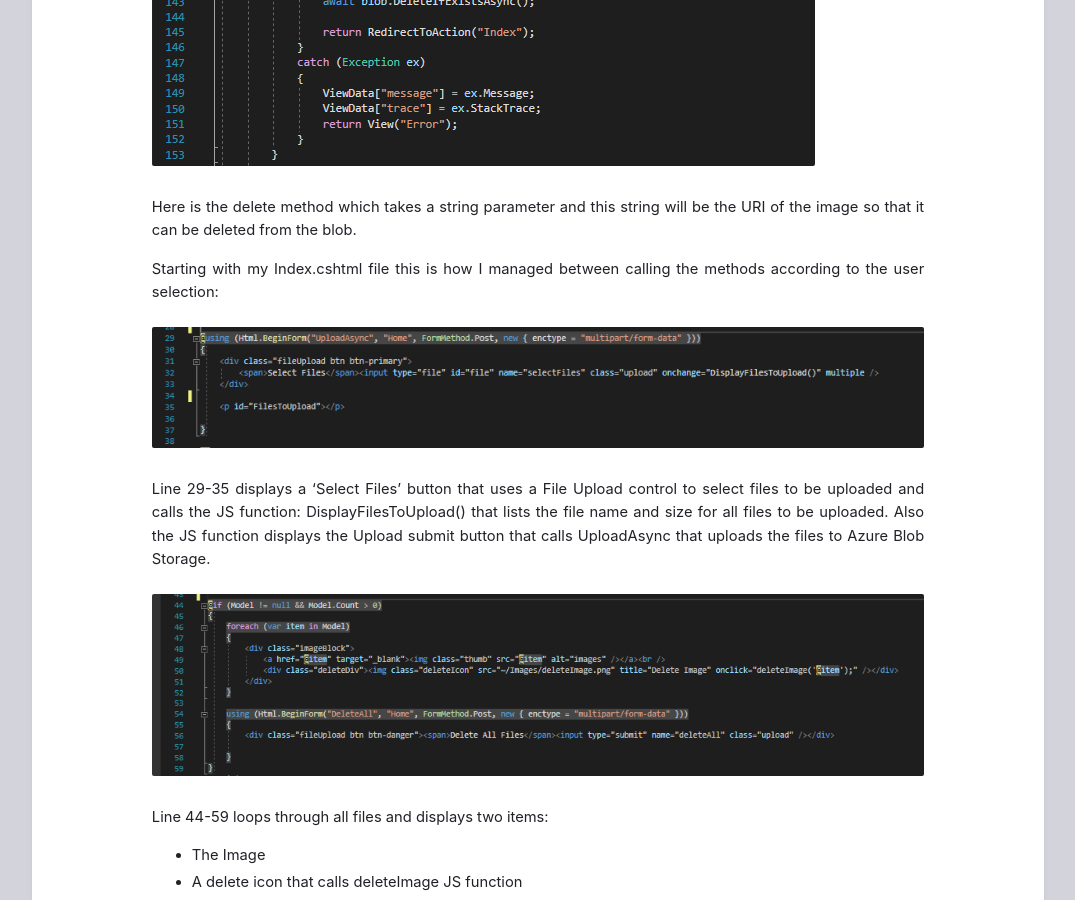
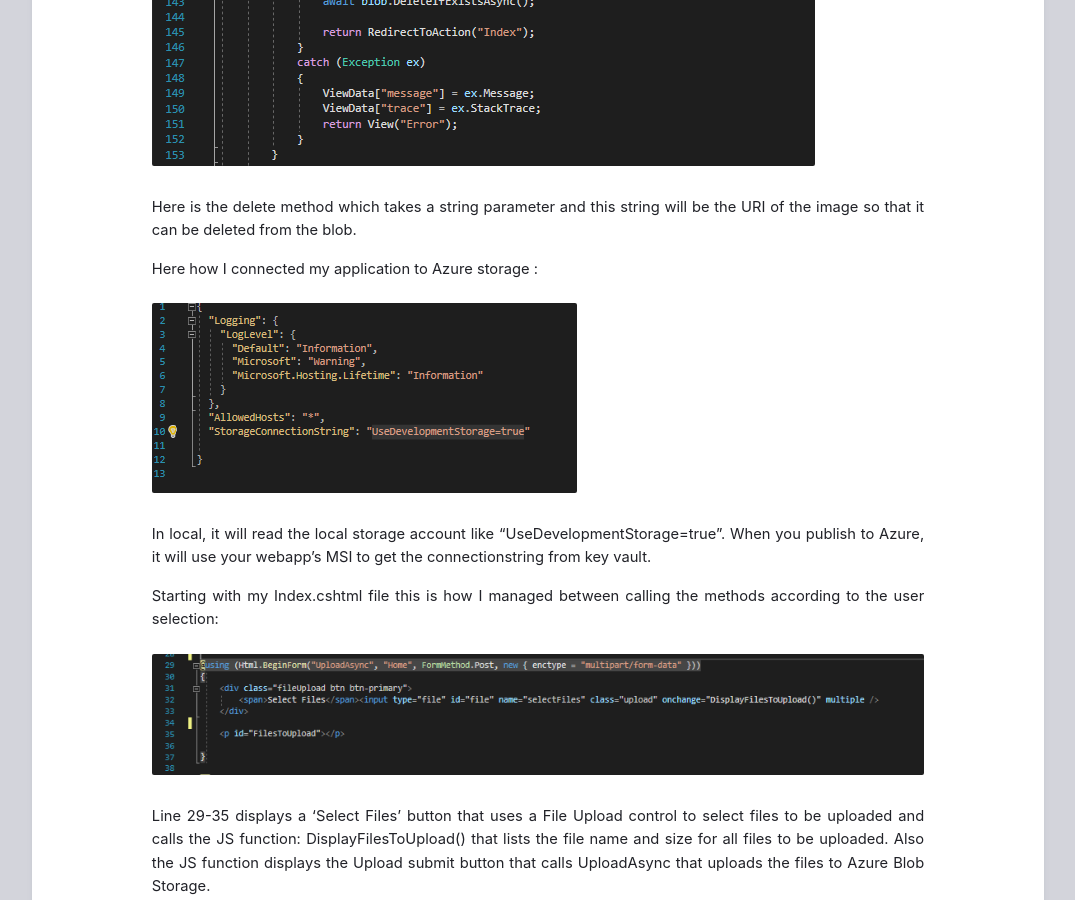
Before and after one commit to ItsAnass/ItsAnass.github.io, a Jekyll site: the page built from _posts/2021-10-01-Files-in-the-cloud.md, in a window 1280 px wide and 900 px high, scrolled down 3138 px. Shown: the whole window, without its empty margins (102-1177 px from the left). Built offline with Jekyll 4.4.1, drawn with Linux system fonts in a browser that asks for light colours.

Commit message:
Update 2021-10-01-Files-in-the-cloud.md

```diff
--- a/_posts/2021-10-01-Files-in-the-cloud.md
+++ b/_posts/2021-10-01-Files-in-the-cloud.md
@@ -38,6 +38,13 @@ As we can see in the UploadAsync method we have a for loop which loops throgh th
 
 Here is the delete method which takes a string parameter and this string will be the URI of the image so that it can be deleted from the blob.
 
+Here how I connected my application to Azure storage :
+
+![Methods](https://github.com/ItsAnass/ItsAnass.github.io/blob/main/assets/Images/Blobs/Screenshdddot%202021-10-01%20150838.png?raw=true)
+
+In local, it will read the local storage account like "UseDevelopmentStorage=true".
+When you publish to Azure, it will use your webapp's MSI to get the connectionstring from key vault.
+
 Starting with my Index.cshtml file this is how I managed between calling the methods according to the user selection:
 
 ![Methods](https://github.com/ItsAnass/ItsAnass.github.io/blob/main/assets/Images/Blobs/Screenshot%202021-10-01%20150807.png?raw=true)
```
